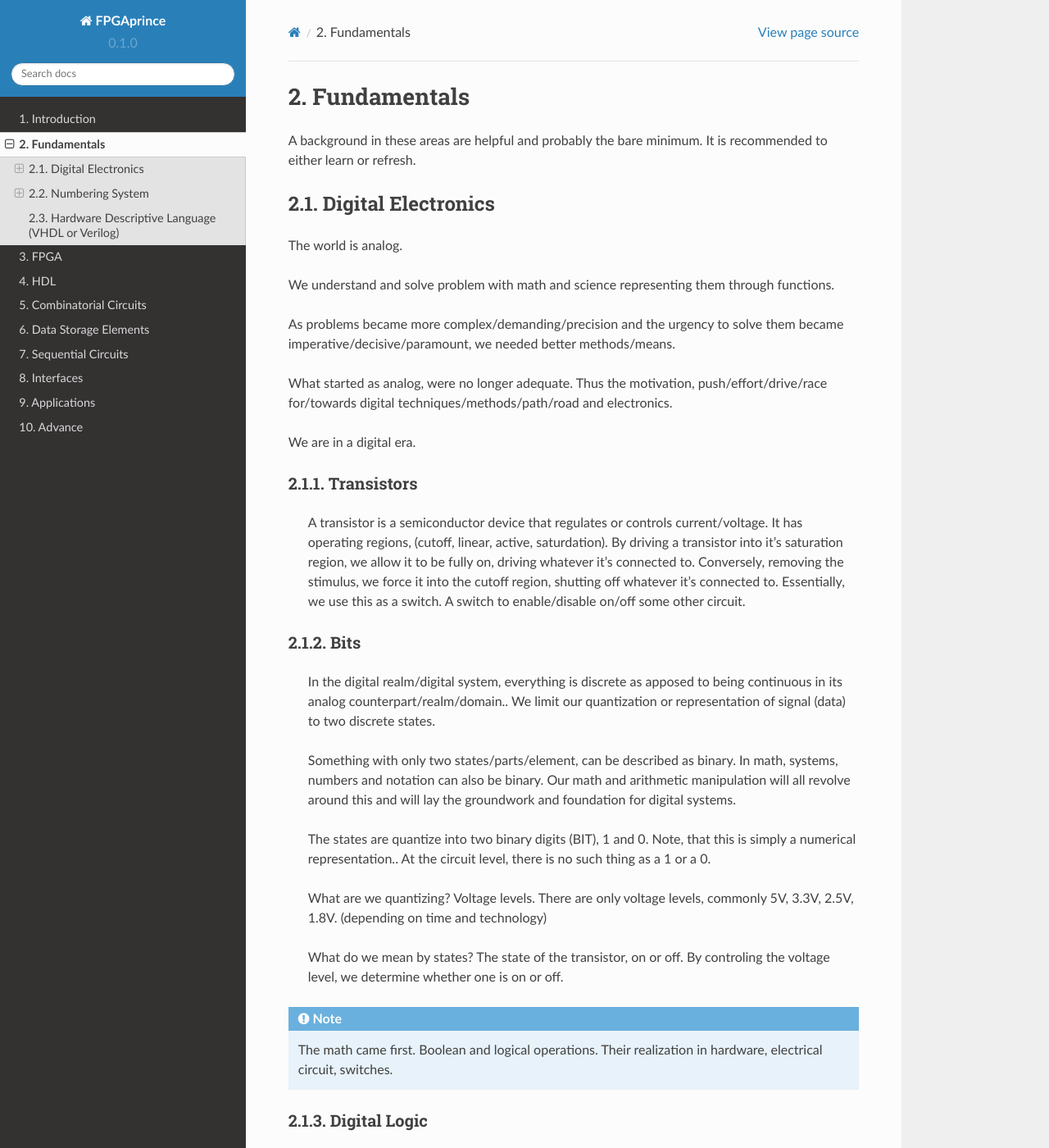
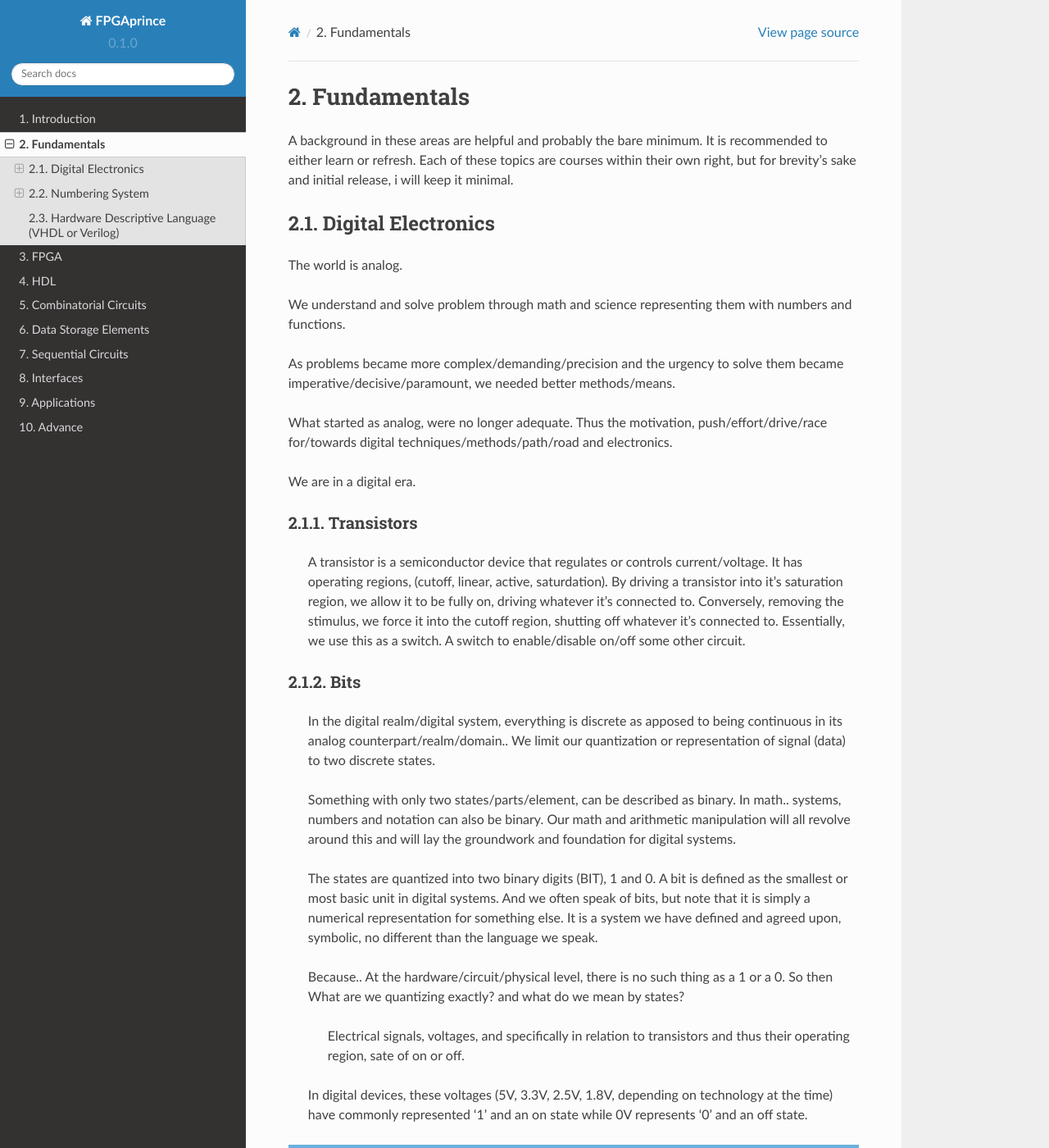
Before and after one commit to fpgaprince/rtd, a Sphinx documentation site: the page built from docs/source/fundamentals.rst, in a window 1280 px wide and 1400 px high. Shown: the whole window at 82% size. Built offline with Sphinx 7.4.7 and the Read the Docs theme 2.0.0, drawn with Linux system fonts in a browser that asks for light colours; some of the changed text lies outside the part shown.

Commit message:
more section

```diff
--- a/docs/source/fundamentals.rst
+++ b/docs/source/fundamentals.rst
@@ -1,13 +1,14 @@
 Fundamentals
 ************************
 A background in these areas are helpful and probably the bare minimum. It is recommended to either learn or refresh.
+Each of these topics are courses within their own right, but for brevity's sake and initial release, i will keep it minimal.
 
 
 Digital Electronics
 ============================================================
 The world is analog.
 
-We understand and solve problem with math and science representing them through functions.
+We understand and solve problem through math and science representing them with numbers and functions.
 
 As problems became more complex/demanding/precision and the urgency to solve them became imperative/decisive/paramount, we needed better methods/means.
 
@@ -30,19 +31,24 @@ Bits
     We limit our quantization or representation of signal (data) to two discrete states.
 
     Something with only two states/parts/element, can be described as binary.
-    In math, systems, numbers and notation can also be binary.
+    In math.. systems, numbers and notation can also be binary.
     Our math and arithmetic manipulation will all revolve around this and will lay the groundwork and foundation for digital systems.
 
-    The states are quantize into two binary digits (BIT), 1 and 0.
-    Note, that this is simply a numerical representation..
-    At the circuit level, there is no such thing as a 1 or a 0.
-
-    What are we quantizing? Voltage levels.
-    There are only voltage levels, commonly 5V, 3.3V, 2.5V, 1.8V. (depending on time and technology)
+    The states are quantized into two binary digits (BIT), 1 and 0.
+    A bit is defined as the smallest or most basic unit in digital systems.
+    And we often speak of bits, but note that it is simply a numerical representation for something else.
+    It is a system we have defined and agreed upon, symbolic, no different than the language we speak.
 
 
-    What do we mean by states? The state of the transistor, on or off.
-    By controling the voltage level, we determine whether one is on or off.
+    Because..
+    At the hardware/circuit/physical level, there is no such thing as a 1 or a 0.
+    So then What are we quantizing exactly? and what do we mean by states?
+
+        Electrical signals, voltages, and specifically in relation to transistors and thus their operating region, sate of on or off.
+
+    In digital devices, these voltages (5V, 3.3V, 2.5V, 1.8V, depending on technology at the time) have commonly represented '1' and an on state while
+    0V represents '0' and an off state.
+
 
 
 
@@ -57,6 +63,8 @@ Digital Logic
 ------------------
     By arranging transistors in specific ways and taking advantage of their saturation regions, we can create logical functions.
 
+    Logic gates are circuits which represent logical functions. These logical functions, take root in Boolean Algebra.
+    In which the main are the NOT, AND, OR, XOR
 
 
 
```
